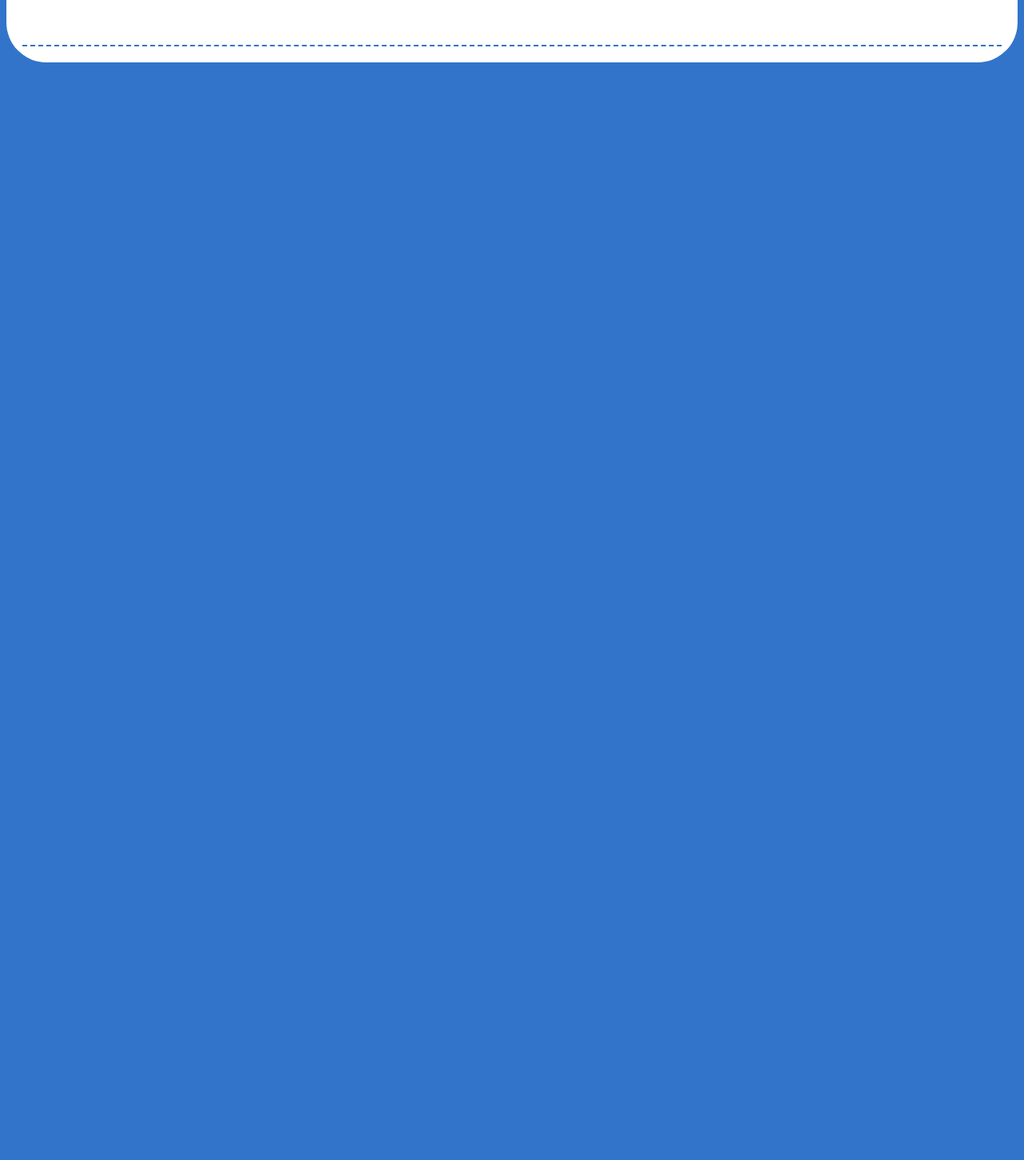
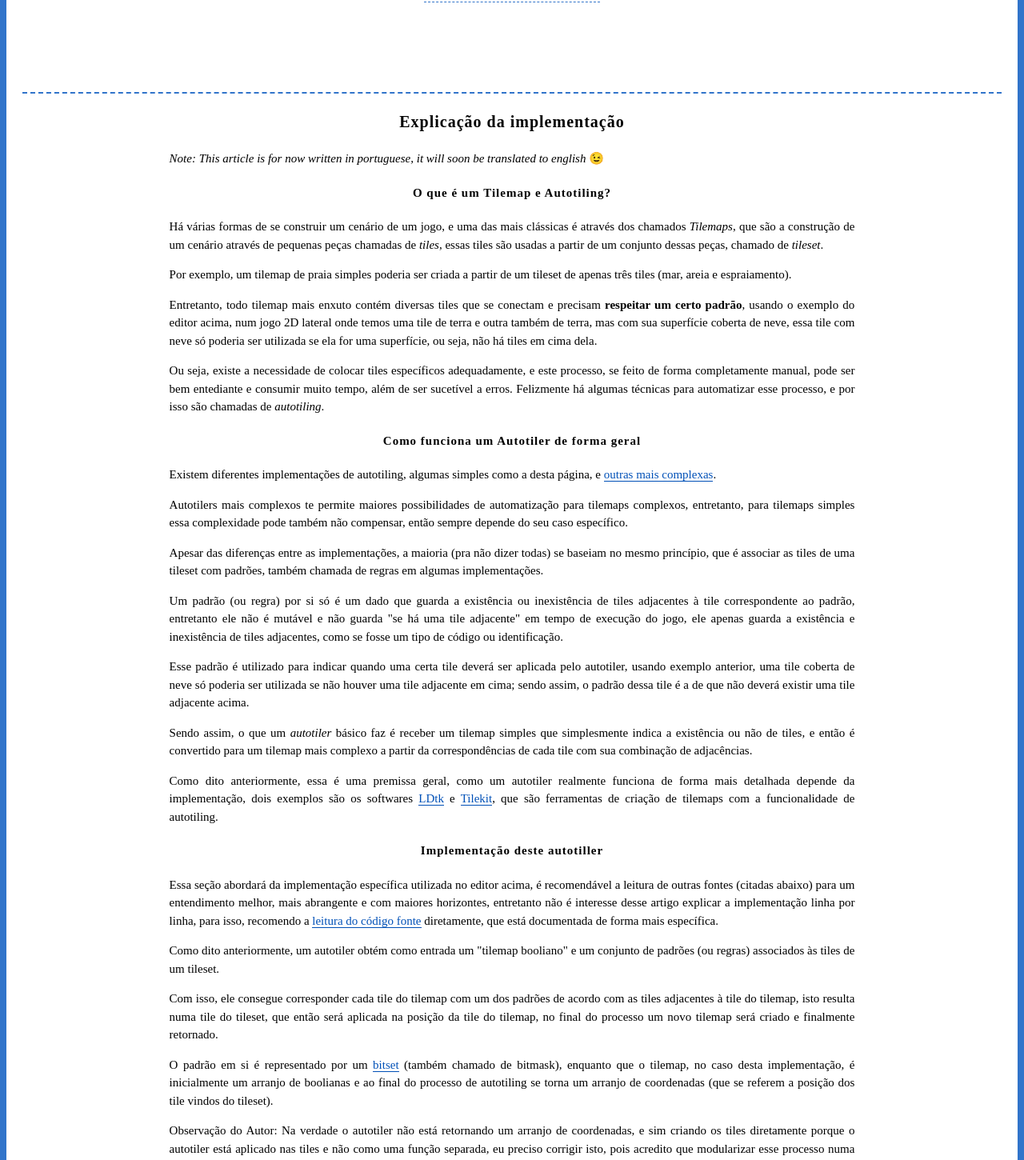
Before and after one commit to Andre-LA/my-autotiler-toy, a React (Create React App) app: page / in a window 1280 px wide. Shown: the part 438-1888 px from the top of the page at 80% size. Before the commit the page ends 800 px from the top, so only its background shows below. Built offline with nearby package versions, Linux system fonts and the light colour scheme.

Commit message:
add WIP article of how it works
It's written in (brazilian) portuguese, but it'll be translated to english once I finish it.

Signed-off-by: André Luiz Alvares <andrluiz.alvares.alvares84@gmail.com>

```diff
--- a/src/App.css
+++ b/src/App.css
@@ -19,14 +19,19 @@ main {
   min-width: 250px; /* 220px of tile editor + 20*2 or main's margin + 10px for safety */
 }
 
-h1, h2 {
+h1, h2, h3 {
   text-align: center;
   font-size: 3rem;
   letter-spacing: 0.1rem;
 }
 
-h2 {
+h2, h3 {
+  margin: 2rem;
   font-size: 2rem;
+}
+
+h3 {
+  font-size: 1.5rem;
 }
 
 p {
@@ -60,12 +65,25 @@ a:active {
   border-width: 2px;
 }
 
+#impl-details {
+  max-width: 70%;
+  min-width: 250px;
+  margin: auto;
+}
+
+#impl-details p {
+  text-align: justify;
+}
+
 #tile_editor {
-  /*display: flex;*/
-  /*justify-content: center;*/
   padding: 2rem 0rem;
   border-top: 2px dashed var(--main-bg-color);
   border-bottom: 2px dashed var(--main-bg-color);
+}
+
+#tile_editor > h2 {
+  margin: 0;
+  margin-bottom: 2rem;
 }
 
 .tile_editor_pannel {
--- a/src/App.js
+++ b/src/App.js
@@ -161,7 +161,8 @@ class TileEditor extends React.Component {
     }
 
     return (
-      <div id="tile_editor">
+      <article id="tile_editor">
+        <h2>Tilemap Editor and Preview</h2>
         <div className="tile_editor_pannel">
           <div id="tile_editor_buttons">
             {tileEditorButtons}
@@ -172,22 +173,163 @@ class TileEditor extends React.Component {
             {tileMapTiles}
           </div>
         </div>
-      </div>
+      </article>
     );
   }
+}
+
+function Header() {
+  return (
+    <article>
+      <h1>Autotiler toy<br/>simple autotiling and React experiment</h1>
+      <p>
+        Made by <a href="https://github.com/Andre-LA/">André Luiz Alvares</a><br/>
+        see <a href="https://github.com/Andre-LA/my-autotiler-toy">source code</a>.<br/>
+        <a href="https://www.kenney.nl/assets/pixel-platformer">Tileset made by Kenney</a>.
+      </p>
+    </article>
+  )
+}
+
+function Article() {
+  return (
+    <article id="impl-details">
+      <h2>Explicação da implementação</h2>
+
+      <p><em>Note: This article is for now written in portuguese, it will soon be translated to english </em>😉</p>
+
+      <section>
+        <h3>O que é um Tilemap e Autotiling?</h3>
+
+        <p>
+          Há várias formas de se construir um cenário de um jogo, e uma das mais clássicas é
+          através dos chamados <em>Tilemaps</em>, que são a construção de um cenário através de pequenas
+          peças chamadas de <em>tiles</em>, essas tiles são usadas a partir de um conjunto dessas peças,
+          chamado de <em>tileset</em>.
+        </p>
+
+        <p>
+          Por exemplo, um tilemap de praia simples poderia ser criada a partir de um tileset de
+          apenas três tiles (mar, areia e espraiamento).
+        </p>
+
+        <p>
+          Entretanto, todo tilemap mais enxuto contém diversas tiles que se conectam e
+          precisam <strong>respeitar um certo padrão</strong>, usando o exemplo do editor acima,
+          num jogo 2D lateral onde temos uma tile de terra e outra também de terra, mas com sua
+          superfície coberta de neve, essa tile com neve só poderia ser utilizada se ela for
+          uma superfície, ou seja, não há tiles em cima dela.
+        </p>
+
+        <p>
+          Ou seja, existe a necessidade de colocar tiles específicos adequadamente, e este processo,
+          se feito de forma completamente manual, pode ser bem entediante e consumir muito tempo, além
+          de ser sucetível a erros. Felizmente há algumas técnicas para automatizar esse processo,
+          e por isso são chamadas de <em>autotiling</em>.
+        </p>
+      </section>
+
+      <section>
+        <h3>Como funciona um Autotiler de forma geral</h3>
+
+        <p>
+          Existem diferentes implementações de autotiling, algumas simples como a desta página,
+          e <a href="https://twitter.com/x_rxi/status/1276576637333770244">outras mais complexas</a>.
+        </p>
+
+        <p>
+          Autotilers mais complexos te permite maiores possibilidades de automatização para tilemaps
+          complexos, entretanto, para tilemaps simples essa complexidade pode também não compensar,
+          então sempre depende do seu caso específico.
+        </p>
+
+        <p>
+          Apesar das diferenças entre as implementações, a maioria (pra não dizer todas) se baseiam
+          no mesmo princípio, que é associar as tiles de uma tileset com padrões, também chamada de
+          regras em algumas implementações.
+        </p>
+
+        <p>
+          Um padrão (ou regra) por si só é um dado que guarda a existência ou inexistência de tiles
+          adjacentes à tile correspondente ao padrão, entretanto ele não é mutável e não guarda
+          "se há uma tile adjacente" em tempo de execução do jogo, ele apenas guarda a existência
+          e inexistência de tiles adjacentes, como se fosse um tipo de código ou identificação.
+        </p>
+
+        <p>
+          Esse padrão é utilizado para indicar quando uma certa tile deverá ser aplicada pelo
+          autotiler, usando exemplo anterior, uma tile coberta de neve só poderia ser
+          utilizada se não houver uma tile adjacente em cima; sendo assim, o padrão dessa tile
+          é a de que não deverá existir uma tile adjacente acima.
+        </p>
+
+        <p>
+          Sendo assim, o que um <em>autotiler</em> básico faz é receber um tilemap simples que
+          simplesmente indica a existência ou não de tiles, e então é convertido para um tilemap
+          mais complexo a partir da correspondências de cada tile com sua combinação de adjacências.
+        </p>
+
+        <p>
+          Como dito anteriormente, essa é uma premissa geral, como um autotiler realmente funciona
+          de forma mais detalhada depende da implementação, dois exemplos são os
+          softwares <a href="https://ldtk.io/">LDtk</a> e <a href="https://rxi.itch.io/tilekit">Tilekit</a>,
+          que são ferramentas de criação de tilemaps com a funcionalidade de autotiling.
+        </p>
+      </section>
+
+      <section>
+        <h3>Implementação deste autotiller</h3>
+
+        <p>
+          Essa seção abordará da implementação específica utilizada no editor acima, é recomendável
+          a leitura de outras fontes (citadas abaixo) para um entendimento melhor, mais abrangente
+          e com maiores horizontes, entretanto não é interesse desse artigo explicar a implementação
+          linha por linha, para isso, recomendo
+          a <a href="https://github.com/Andre-LA/my-autotiler-toy/blob/main/src/App.js">
+            leitura do código fonte
+          </a> diretamente, que está documentada de forma mais específica.
+        </p>
+
+        <p>
+          Como dito anteriormente, um autotiler obtém como entrada um "tilemap booliano" e um
+          conjunto de padrões (ou regras) associados às tiles de um tileset.
+        </p>
+
+        <p>
+          Com isso, ele consegue corresponder cada tile do tilemap com um dos padrões de acordo
+          com as tiles adjacentes à tile do tilemap, isto resulta numa tile do tileset, que
+          então será aplicada na posição da tile do tilemap, no final do processo um novo tilemap
+          será criado e finalmente retornado.
+        </p>
+
+        <p>
+          O padrão em si é representado por
+          um <a href="https://en.wikipedia.org/wiki/Bit_array">bitset</a> (também chamado de bitmask),
+          enquanto que o tilemap, no caso desta implementação, é inicialmente um arranjo de boolianas
+          e ao final do processo de autotiling se torna um arranjo de coordenadas (que se referem a posição
+          dos tile vindos do tileset).
+        </p>
+
+        <p>
+          Observação do Autor: Na verdade o autotiler não está retornando um arranjo de coordenadas, e sim
+          criando os tiles diretamente porque o autotiler está aplicado nas tiles e não como uma função
+          separada, eu preciso corrigir isto, pois acredito que modularizar esse processo numa função
+          tornará a implementação mais adequada.
+        </p>
+      </section>
+    </article>
+  )
 }
 
 function App() {
   return (
     <div className="App">
       <main>
-        <h1>Autotiler toy<br/>simple autotiling and React experiment</h1>
-        <p>
-          Made by <a href="https://github.com/Andre-LA/">André Luiz Alvares</a><br/>
-          see <a href="https://github.com/Andre-LA/my-autotiler-toy">source code</a>.<br/>
-          <a href="https://www.kenney.nl/assets/pixel-platformer">Tileset made by Kenney</a>.
-        </p>
+        <Header />
+
         <TileEditor />
+
+        <Article />
       </main>
     </div>
   );
```
